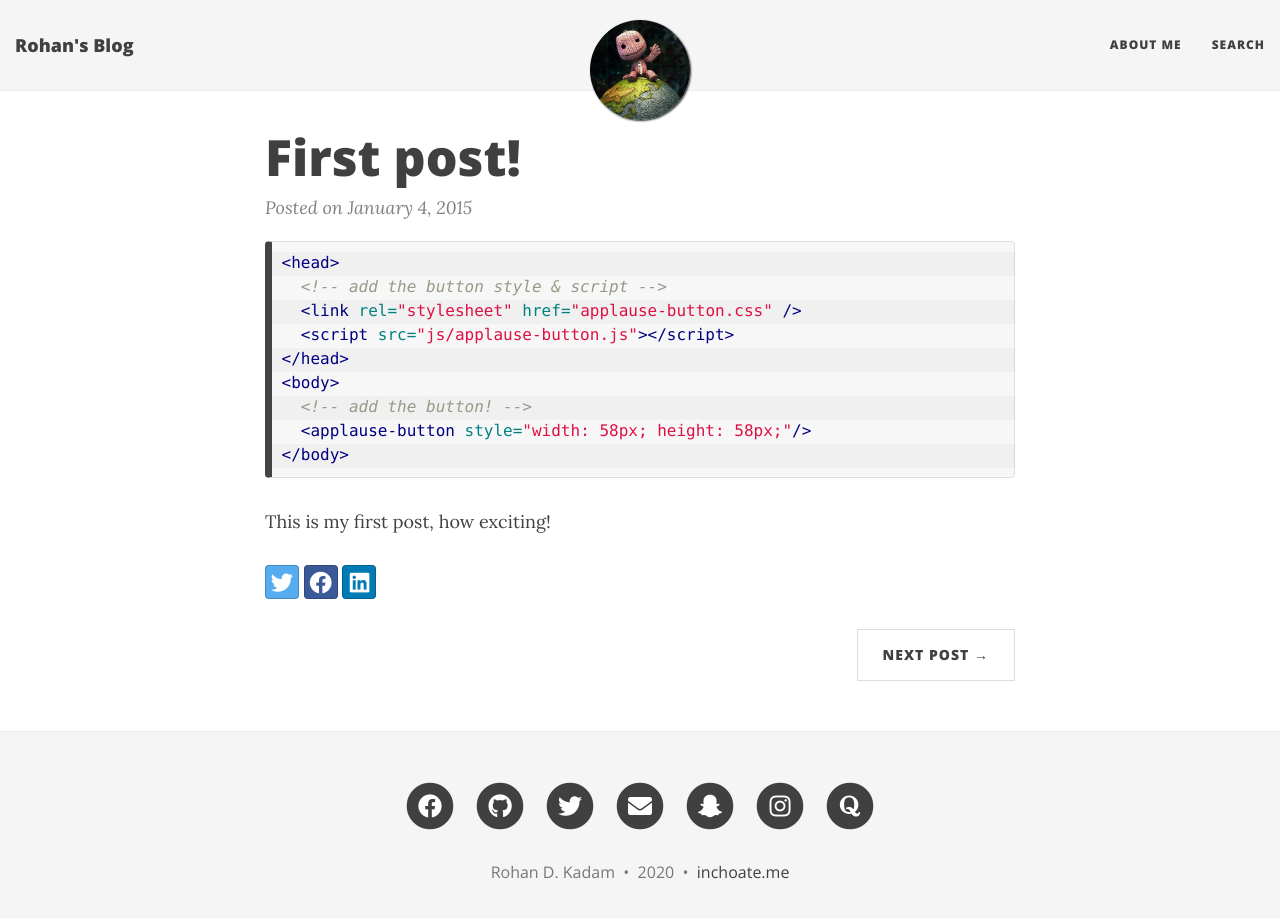
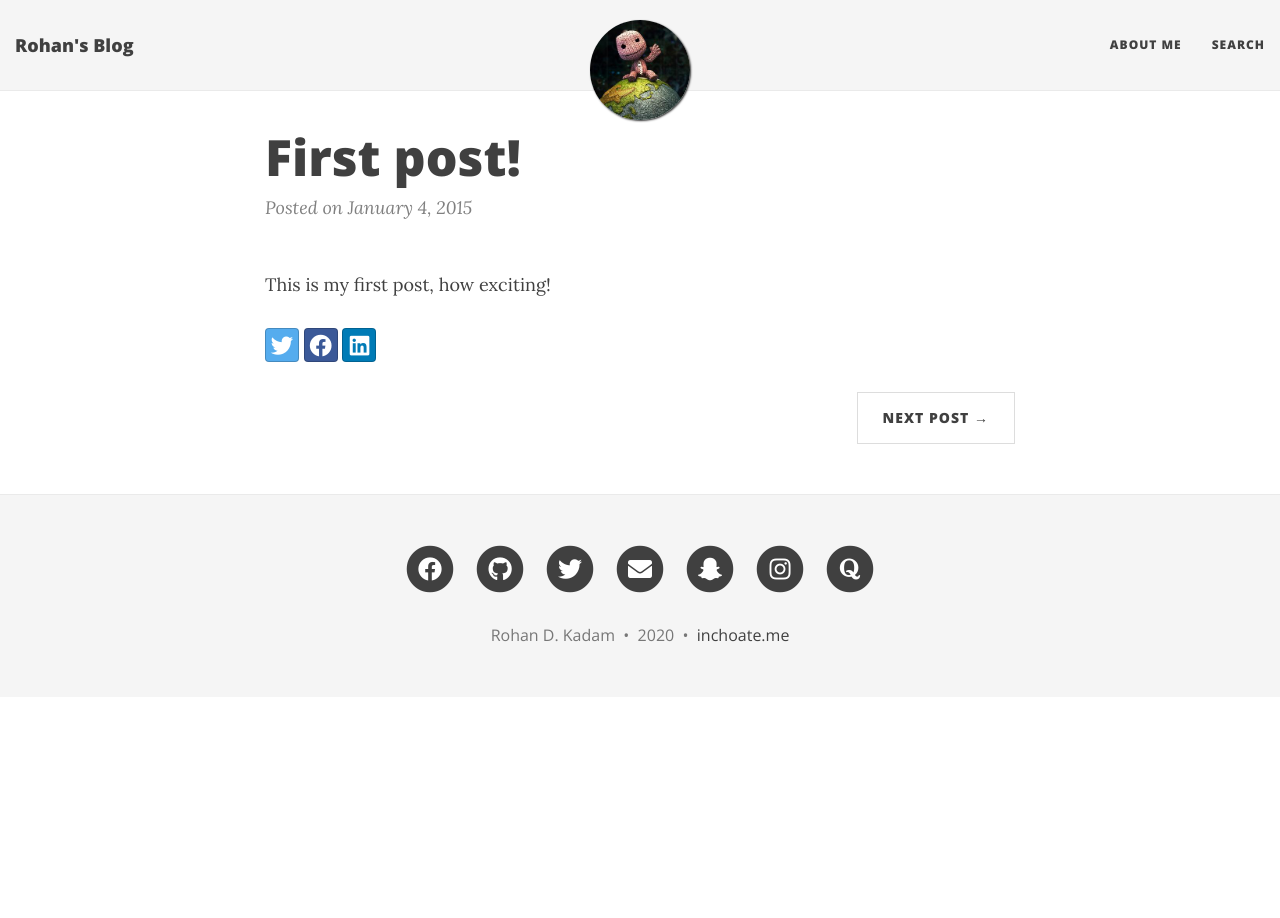
Before and after one commit to iamrdk21/Website1, a Jekyll site: the page built from _posts/2015-01-04-first-post.md, in a window 1280 px wide and 934 px high. Shown: the top 918 px of the window. Built offline with Jekyll 4.4.1, drawn with Linux system fonts in a browser that asks for light colours; nearby versions of some CDN libraries.

Commit message:
Update 2015-01-04-first-post.md

````diff
--- a/_posts/2015-01-04-first-post.md
+++ b/_posts/2015-01-04-first-post.md
@@ -3,16 +3,5 @@ layout: post
 title: First post!
 image: /img/hello_world.jpeg
 ---
-```html
-<head>
-  <!-- add the button style & script -->
-  <link rel="stylesheet" href="applause-button.css" />
-  <script src="js/applause-button.js"></script>
-</head>
-<body>
-  <!-- add the button! -->
-  <applause-button style="width: 58px; height: 58px;"/>
-</body>
-```
 
 This is my first post, how exciting!
````
